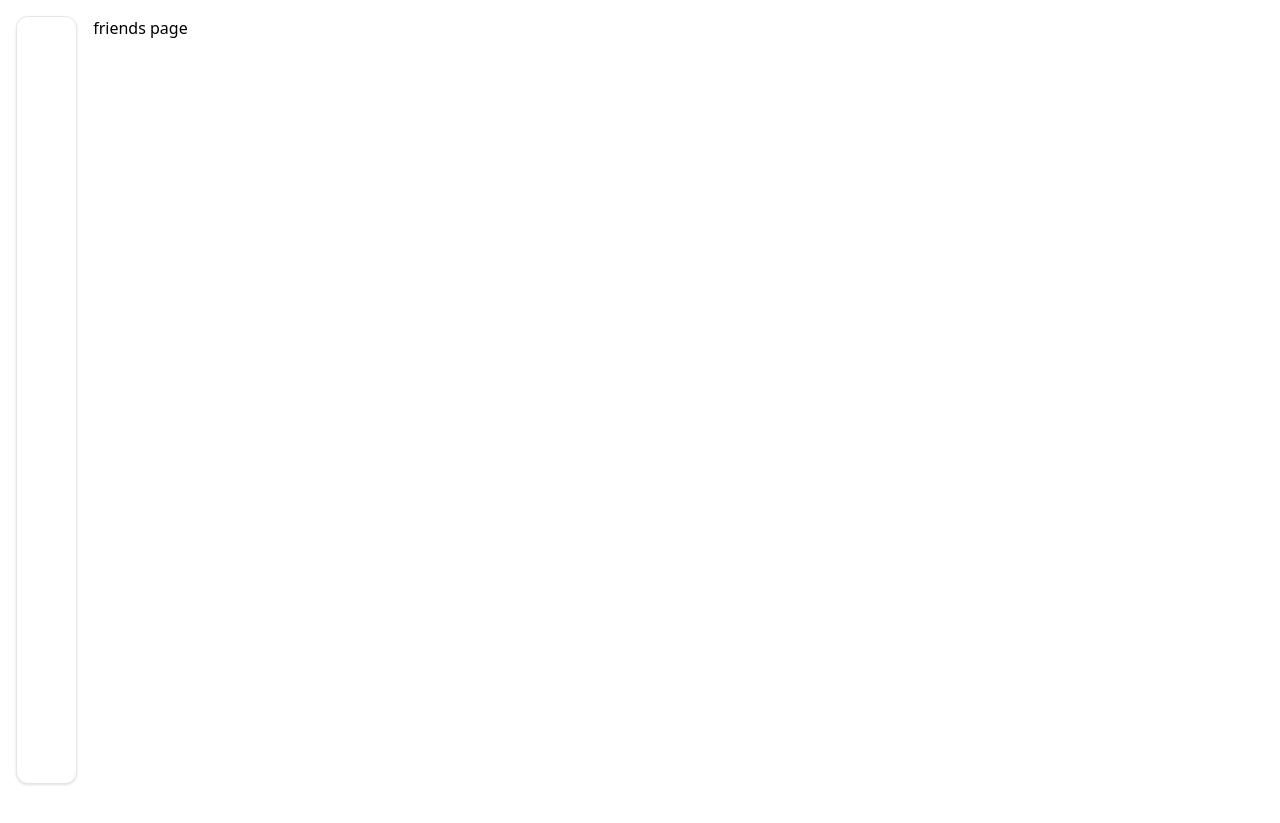
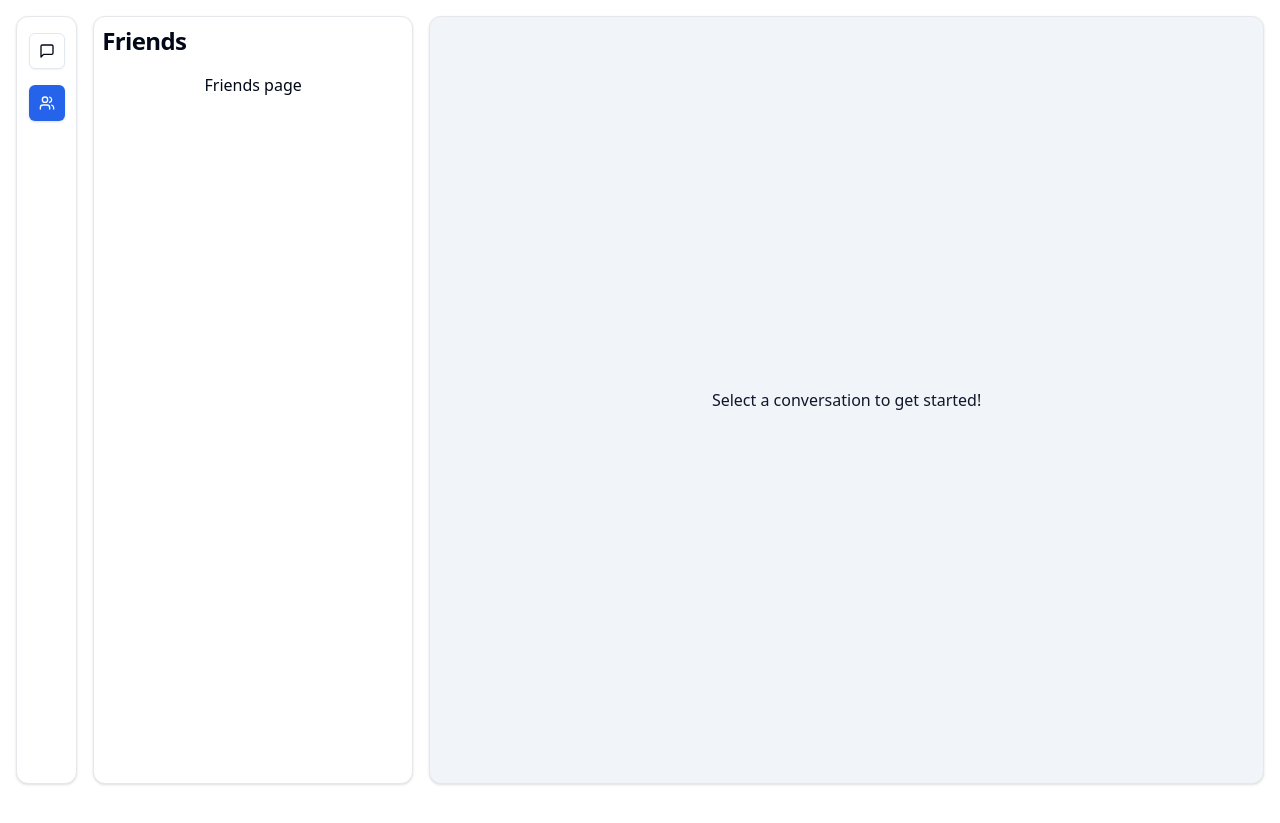
Before and after one commit to realsoumyadey07/MERN-Chat-App, a Next.js app in the folder client/: page /friends in a window 1280 px wide. Before the commit the page ends 800 px from the top, so only its background shows below. Built offline with nearby package versions, Linux system fonts and the light colour scheme; no server answers.

Commit message:
layout is getting ready

```diff
--- a/client/src/app/(root)/conversations/[conversationId]/page.jsx
+++ b/client/src/app/(root)/conversations/[conversationId]/page.jsx
@@ -1,7 +1,12 @@
+import ConversationContainer from '@/components/shared/conversations/ConversationContainer'
 import React from 'react'
 
-export default function page() {
+export default function page(props) {
   return (
-    <div>page</div>
+    <>
+      <ConversationContainer>
+        Conversation page
+      </ConversationContainer>
+    </>
   )
 }
--- a/client/src/app/(root)/conversations/layout.jsx
+++ b/client/src/app/(root)/conversations/layout.jsx
@@ -1,7 +1,10 @@
+import ItemList from '@/components/shared/item-list/ItemList'
 import React from 'react'
 
 export default function layout() {
   return (
-    <div>conversation page</div>
+    <>
+      <ItemList title="Conversations">Conversation page</ItemList>
+    </>
   )
 }
--- a/client/src/app/(root)/conversations/page.jsx
+++ b/client/src/app/(root)/conversations/page.jsx
@@ -1,7 +1,10 @@
-import React from 'react'
+import ConversationFallback from "@/components/shared/conversations/ConversationFallback";
+import React from "react";
 
 export default function page() {
   return (
-    <div>page</div>
-  )
+    <>
+      <ConversationFallback />
+    </>
+  );
 }
--- a/client/src/app/(root)/friends/page.jsx
+++ b/client/src/app/(root)/friends/page.jsx
@@ -1,8 +1,13 @@
+import ConversationFallback from '@/components/shared/conversations/ConversationFallback'
+import ItemList from '@/components/shared/item-list/ItemList'
 import React from 'react'
 
 function page() {
   return (
-    <div>friends page</div>
+    <>
+      <ItemList title="Friends">Friends page</ItemList>
+      <ConversationFallback/>
+    </>
   )
 }
 
--- /dev/null
+++ b/client/src/components/shared/conversations/ConversationContainer.jsx
@@ -0,0 +1,10 @@
+import { Card } from '@/components/ui/card'
+import React from 'react'
+
+export default function ConversationContainer({children}) {
+  return (
+    <Card className="w-full h-[calc(100svh-32px)] lg:h-full p-2 flex flex-col gap-2">
+      {children}
+    </Card>
+  )
+}
--- /dev/null
+++ b/client/src/components/shared/conversations/ConversationFallback.jsx
@@ -0,0 +1,10 @@
+import { Card } from '@/components/ui/card'
+import React from 'react'
+
+export default function ConversationFallback() {
+  return (
+    <Card className="hidden lg:flex h-full w-full p-2 items-center justify-center bg-secondary text-secondary-foreground">
+      Select a conversation to get started!
+    </Card>
+  )
+}
--- /dev/null
+++ b/client/src/components/shared/item-list/ItemList.jsx
@@ -0,0 +1,23 @@
+"use client"
+import React from 'react'
+import { Card } from '@/components/ui/card'
+import { cn } from '@/lib/utils'
+import { useConversation } from '@/hooks/useConversation'
+
+export default function ItemList({children, title, action: Action}) {
+  const {isActive} = useConversation();
+  return (
+    <Card className={cn("hidden h-full w-full lg:flex-none lg:w-80 p-2", {
+      "block": !isActive,
+      "lg:block": isActive
+    })}>
+          <div className='mb-4 flex items-center justify-between'>
+               <h1 className='text-2xl font-semibold tracking-tight'>{title}</h1>
+               {Action ? Action: null}
+          </div>
+          <div className='w-full h-full flex flex-col items-center justify-start gap-2'>
+               {children}
+          </div>
+    </Card>
+  )
+}
--- a/client/src/components/shared/sidebar/SidebarWrapper.jsx
+++ b/client/src/components/shared/sidebar/SidebarWrapper.jsx
@@ -7,7 +7,7 @@ export default function SidebarWrapper({children}) {
     <div className='h-screen flex-col-reverse w-full p-4 flex lg:flex-row gap-4'>
         <DesktopNav/>
         <MobileNav/>
-        <main className='h-[calc(100%-80px)] lg:h-full w-full flex gap-4'>
+        <main className='h-full lg:h-full w-full flex gap-4'>
             {children}
         </main>
     </div>
--- a/client/src/components/shared/sidebar/navbar/DesktopNav.jsx
+++ b/client/src/components/shared/sidebar/navbar/DesktopNav.jsx
@@ -1,15 +1,42 @@
-"use client"
+"use client";
+import { Button } from "@/components/ui/button";
 import { Card } from "@/components/ui/card";
-import { useNavigation } from "@/hooks/useNavigation"
+import {
+  Tooltip,
+  TooltipContent,
+  TooltipTrigger,
+} from "@/components/ui/tooltip";
+import { useNavigation } from "@/hooks/useNavigation";
+import Link from "next/link";
 
 export default function DesktopNav() {
   const paths = useNavigation();
   return (
     <Card className="hidden lg:flex lg:flex-col lg:justify-between lg:items-center lg:h-full lg:w-16 lg:px-2 lg:py-4">
-      <nav></nav>
-      <div className="flex flex-col items-centergap-4">
-
-      </div>
+      <nav>
+        <ul className="flex lg:flex-col items-center gap-4">
+          {paths.map((path, id) => {
+            return (
+              <li key={id} className="relative">
+                <Tooltip>
+                  <TooltipTrigger>
+                    <Link href={path.href}>
+                      <Button
+                        size="icon"
+                        variant={path.active ? "default" : "outline"}
+                      >
+                        {path.icon}
+                      </Button>
+                    </Link>
+                  </TooltipTrigger>
+                  <TooltipContent>{path.name}</TooltipContent>
+                </Tooltip>
+              </li>
+            );
+          })}
+        </ul>
+      </nav>
+      <div className="flex flex-col items-centergap-4"></div>
     </Card>
-  )
+  );
 }
--- a/client/src/components/shared/sidebar/navbar/MobileNav.jsx
+++ b/client/src/components/shared/sidebar/navbar/MobileNav.jsx
@@ -1,15 +1,42 @@
-"use client"
+"use client";
+import { Button } from "@/components/ui/button";
 import { Card } from "@/components/ui/card";
-import { useNavigation } from "@/hooks/useNavigation"
+import {
+  Tooltip,
+  TooltipContent,
+  TooltipTrigger,
+} from "@/components/ui/tooltip";
+import { useNavigation } from "@/hooks/useNavigation";
+import Link from "next/link";
 
 export default function MobileNav() {
   const paths = useNavigation();
   return (
-    <Card className="flex lg:hidden justify-center items-center p-4">
-      <nav></nav>
-      <div className="flex flex-col items-centergap-4">
-
-      </div>
+    <Card className="fixed bottom-4 w-[calc(100vw-50px)] flex lg:hidden justify-center items-center p-2">
+      <nav className="w-full">
+        <ul className="flex flex-row justify-evenly items-center">
+          {paths.map((path, id) => {
+            return (
+              <li key={id} className="relative">
+                <Tooltip>
+                  <TooltipTrigger>
+                    <Link href={path.href}>
+                      <Button
+                        size="icon"
+                        variant={path.active ? "default" : "outline"}
+                      >
+                        {path.icon}
+                      </Button>
+                    </Link>
+                  </TooltipTrigger>
+                  <TooltipContent>{path.name}</TooltipContent>
+                </Tooltip>
+              </li>
+            );
+          })}
+        </ul>
+        <div className="flex flex-col items-centergap-4"></div>
+      </nav>
     </Card>
-  )
+  );
 }
--- a/client/src/hooks/useNavigation.jsx
+++ b/client/src/hooks/useNavigation.jsx
@@ -2,7 +2,7 @@ import { MessageSquare, Users } from "lucide-react";
 import { usePathname } from "next/navigation"
 import { useMemo } from "react";
 
-export const useNavigation = ()=> {
+export const useNavigation = () => {
     const pathname = usePathname();
 
     const paths = useMemo(()=> [
@@ -10,7 +10,7 @@ export const useNavigation = ()=> {
             name: "Conversations",
             href: "/conversations",
             icon: <MessageSquare/>,
-            active: pathname.startsWith("/conservations")
+            active: pathname.startsWith("/conversations")
         },
         {
             name: "Friends",
```
